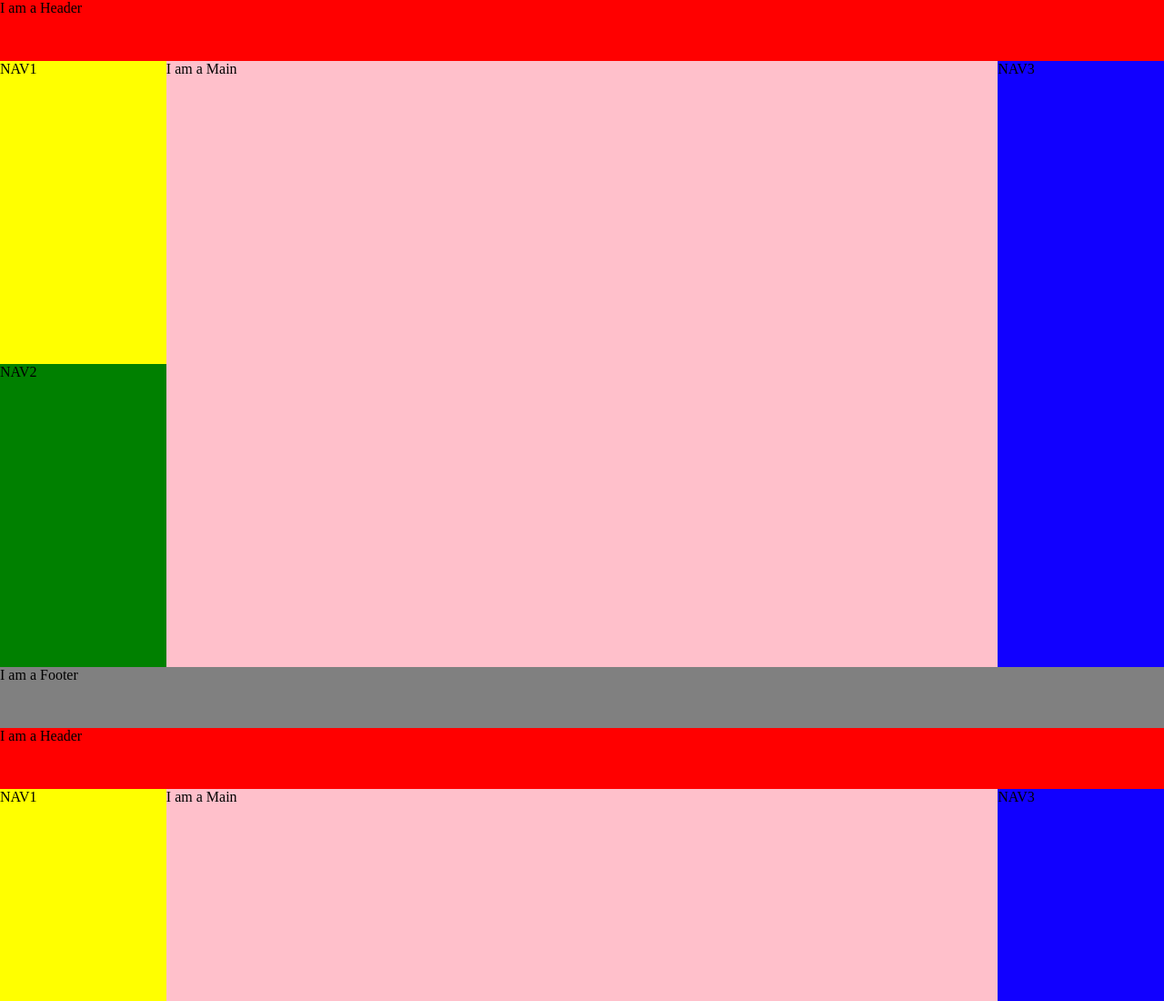
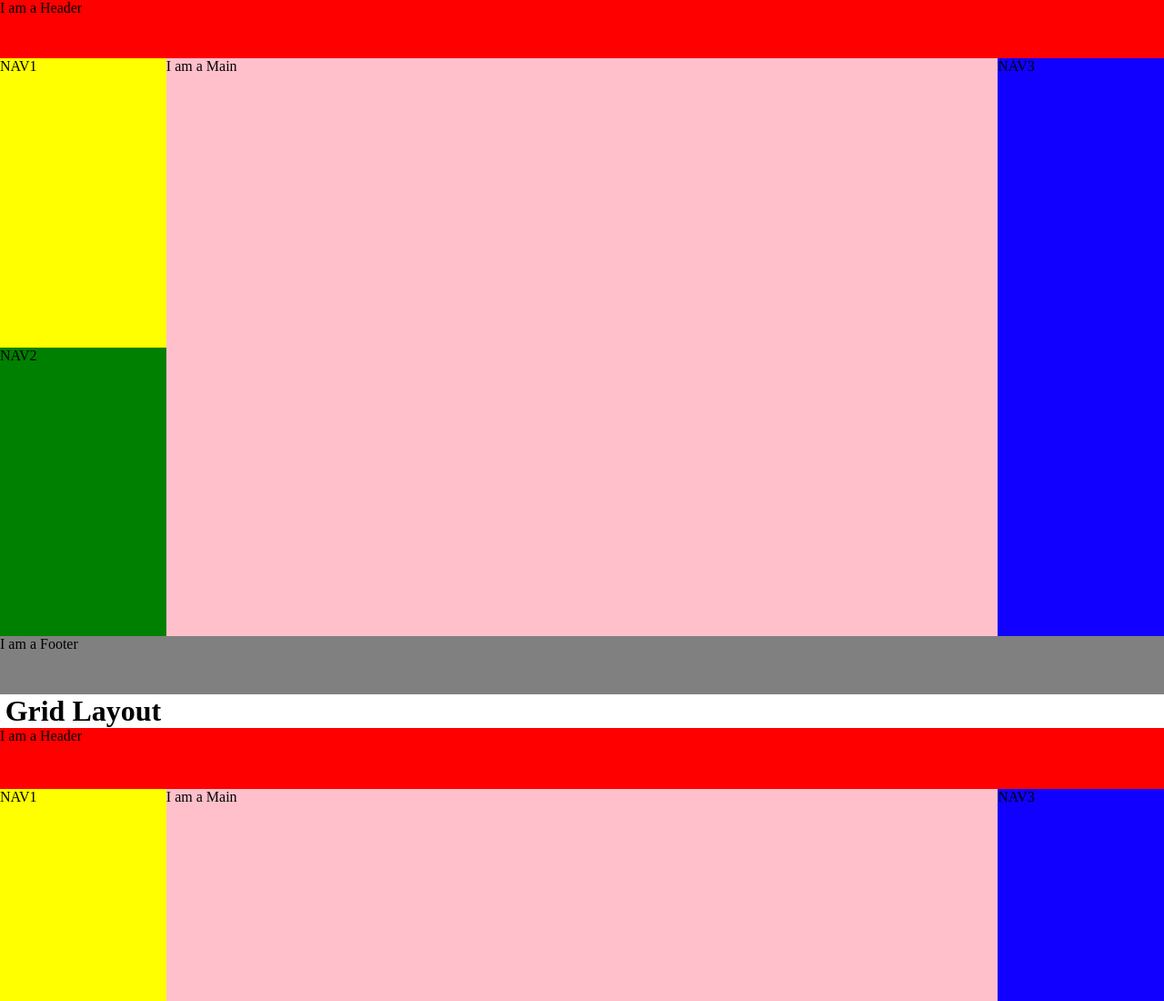
Before and after one commit to Developer-0007/Practice01, a plain HTML site: page index.html in a window 1280 px wide. Shown: the top 1100 px of the page at 91% size. Drawn offline with Linux system fonts and the light colour scheme.

Commit message:
added changes to feature1

```diff
--- a/index.html
+++ b/index.html
@@ -8,6 +8,7 @@
 </head>
 <body>
     <div id="container">
+        <h1 style="text-align: center;">Grid Layout</h1>
         <header id="header">
             I am a Header
         </header>
```
